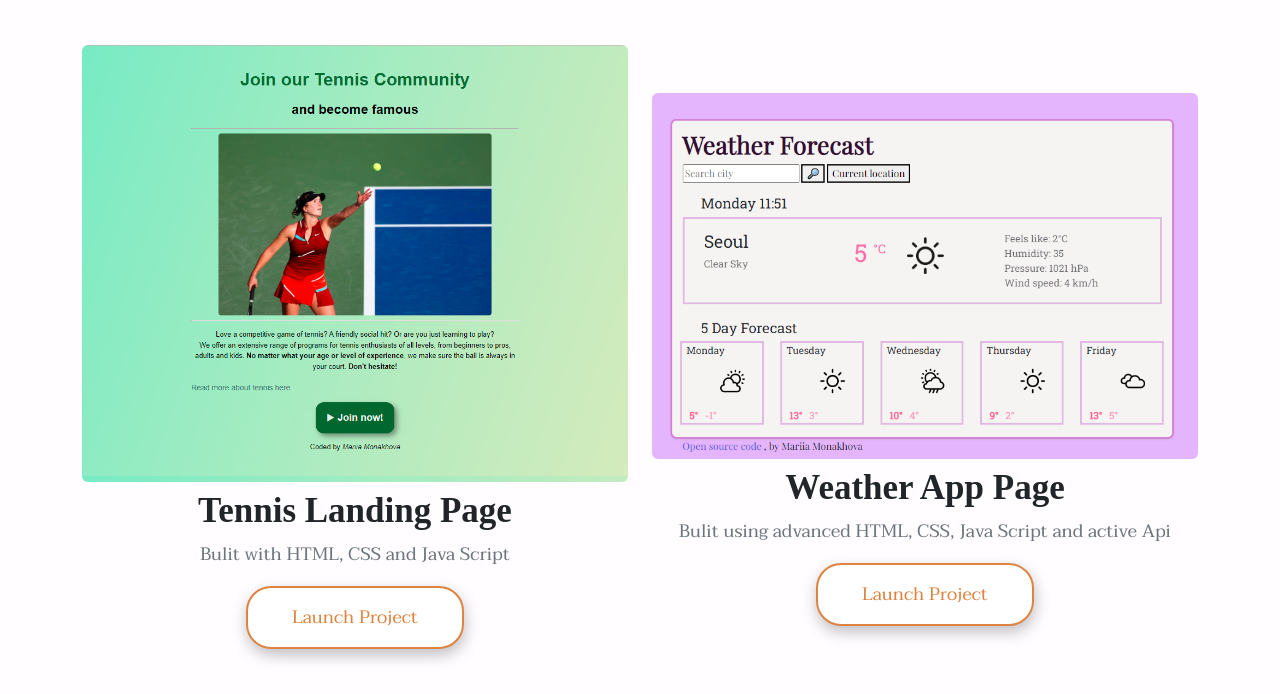
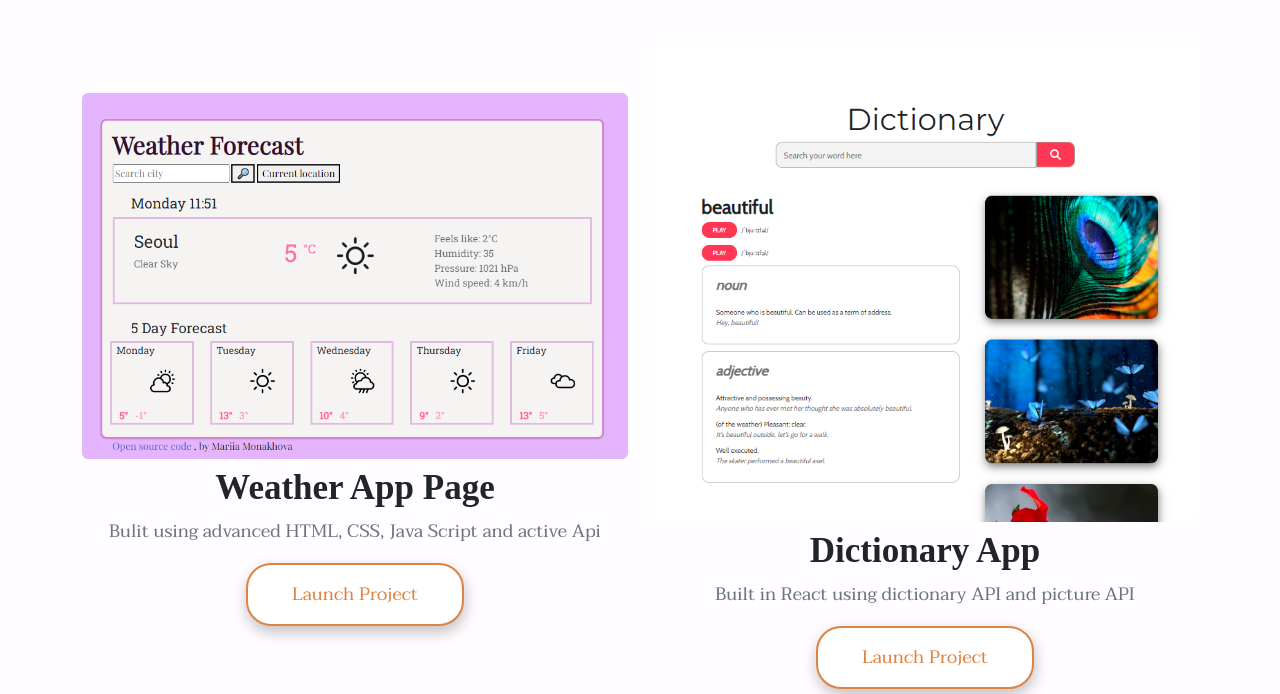
Before and after one commit to MariiaMonakhova/My-own-portfolio, a plain HTML site: page projects.html in a window 1280 px wide. Shown: the part 258-952 px from the top of the page. Drawn offline with nearby package versions, Linux system fonts and the light colour scheme; a web font is replaced by a local one.

Commit message:
minor fix

```diff
--- a/projects.html
+++ b/projects.html
@@ -40,9 +40,6 @@
         <a href="index.html" title="Go to Homepage">
           <img src="images/logo.png" alt="Mariia Logo" class="logo d-block"
         /></a>
-        <a href="index.html" title="Go to Homepage"
-          ><p class="fs-1 d-block d-md-none">M</p></a
-        >
         <ul>
           <li>
             <a href="index.html" title="Homepage">Home</a>
@@ -68,26 +65,6 @@
         </h1>
       </div>
       <div class="row">
-        <div class="col-md-6 mb-5">
-          <img
-            src="images/tennis.png"
-            alt="tennis project"
-            class="img-fluid mb-2"
-          />
-          <h2 class="text-center projects-sec">Tennis Landing Page</h2>
-          <p class="text-center text-muted par">
-            Bulit with HTML, CSS and Java Script
-          </p>
-          <div class="text-center">
-            <a
-              href="https://profound-brioche-611002.netlify.app"
-              target="_blank"
-              title="Launch Tennis Project"
-              class="btn btn-main-button"
-              >Launch Project</a
-            >
-          </div>
-        </div>
         <div class="col-md-6 mt-5 mb-5">
           <img
             src="images/weatherV.png"
@@ -108,8 +85,6 @@
             >
           </div>
         </div>
-      </div>
-      <div class="row">
         <div class="col-md-6 mb-5">
           <img
             src="images/dictionary.png"
@@ -130,6 +105,8 @@
             >
           </div>
         </div>
+      </div>
+      <div class="row">
         <div class="col-md-6 mt-5 mb-5">
           <img
             src="images/weather.png"
```
Also changed, not shown: Index.html (+8 -8 lines), contact.html (+0 -3 lines).
